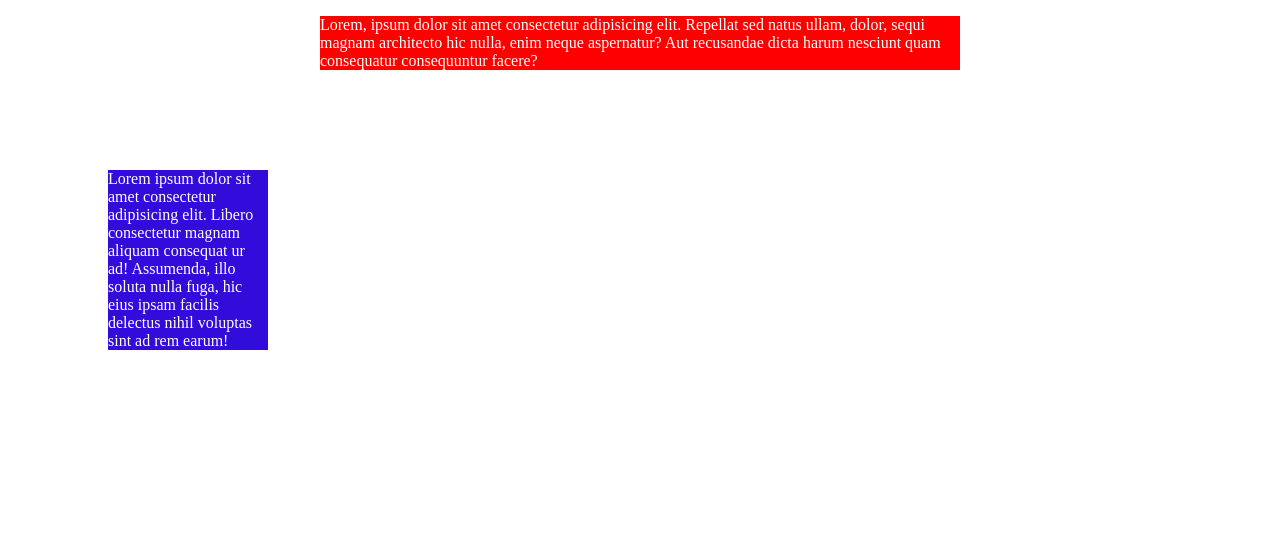
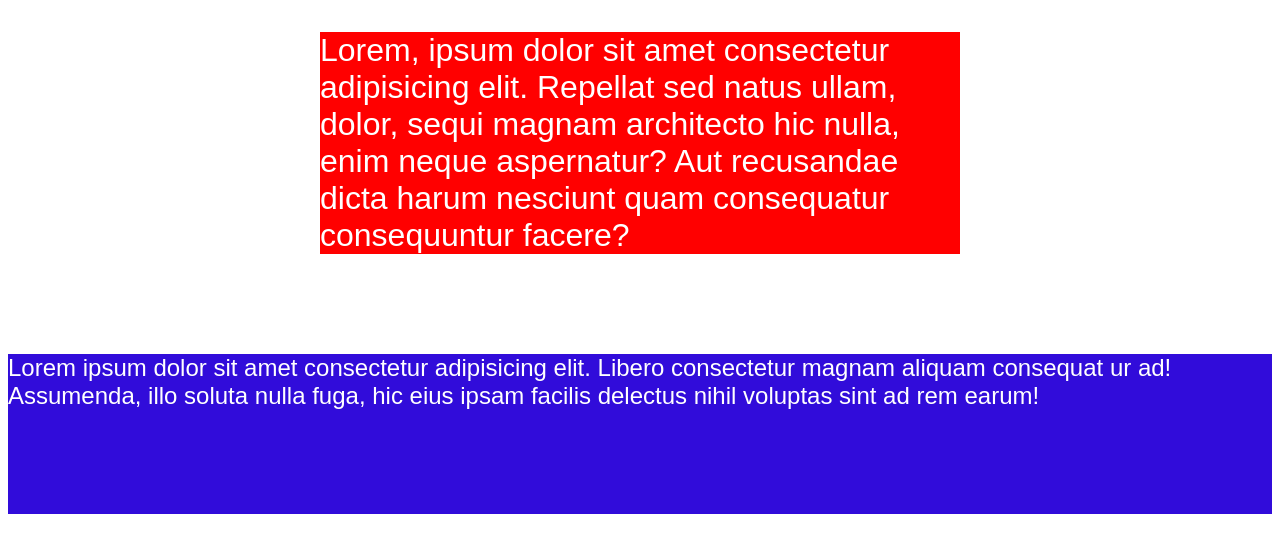
Before and after one commit to Polrad/dzien-4, a plain HTML site: page index.html in a window 1280 px wide. Drawn offline with Linux system fonts and the light colour scheme.

Commit message:
poprawki

```diff
--- a/index.html
+++ b/index.html
@@ -2,6 +2,13 @@
 <html lang="en">
 <head>
     <style>
+    .container
+    {
+
+        margin-right: auto;
+        margin-left: auto;
+    }
+
     .pierwszy
     {
         margin-right: auto;
@@ -11,14 +18,31 @@
     }
     .drugi
     {
-        margin: 100px;
+
+        margin-top: 100px;
         background-color: #310cda;
-        width: 20vh;
+        height: 20vh;
+
     }
+
     html
     {
+        margin: 0;
+        font-family: Arial, Helvetica, sans-serif;
         color: #fff;
     }
+
+    .pierwszy p
+    {
+        font-size: 2em;
+    }
+
+    .drugi p
+    {
+        font-size: 1.5em;
+    }
+
+
     </style>
     <meta charset="UTF-8">
     <meta name="viewport" content="width=device-width, initial-scale=1.0">
@@ -28,18 +52,20 @@
 
 </head>
 <body>
-    <div class="pierwszy">
-        <p>
+    <div class="container">
+        <div class="pierwszy">
+            <p>
             Lorem, ipsum dolor sit amet consectetur adipisicing elit. Repellat sed natus ullam, dolor, sequi magnam architecto hic nulla, enim neque aspernatur? Aut recusandae dicta harum nesciunt quam consequatur consequuntur facere?
-        </p>
-    </div>
+            </p>
+        </div>
         <div class="drugi">
             <p>Lorem ipsum dolor sit amet
                 consectetur adipisicing elit.
                  Libero consectetur magnam aliquam consequat
                  ur ad! Assumenda, illo soluta nulla fuga, hic eius
-                 ipsam facilis delectus nihil voluptas sint ad rem earum!</p>
-        </div>
-
+                 ipsam facilis delectus nihil voluptas sint ad rem earum!
+            </p>
+    </div>
+</div>
 </body>
 </html>
```
